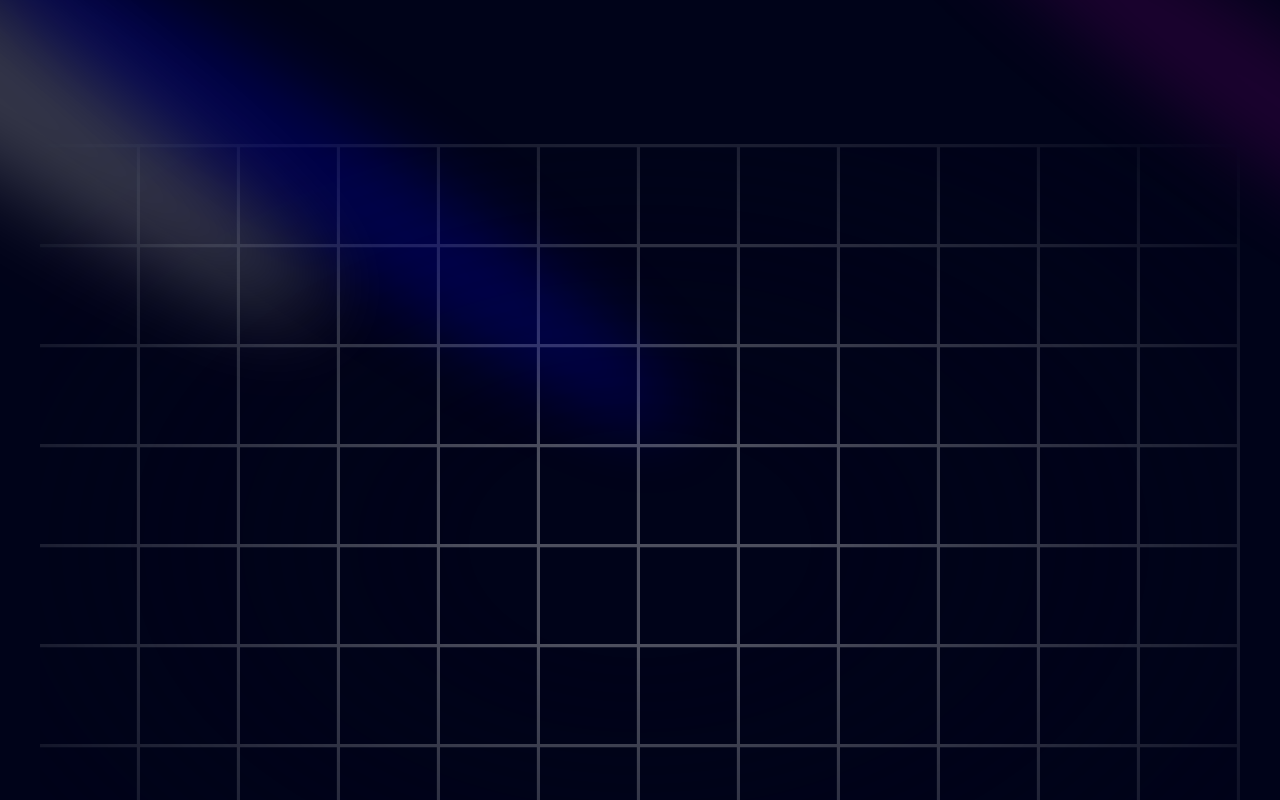
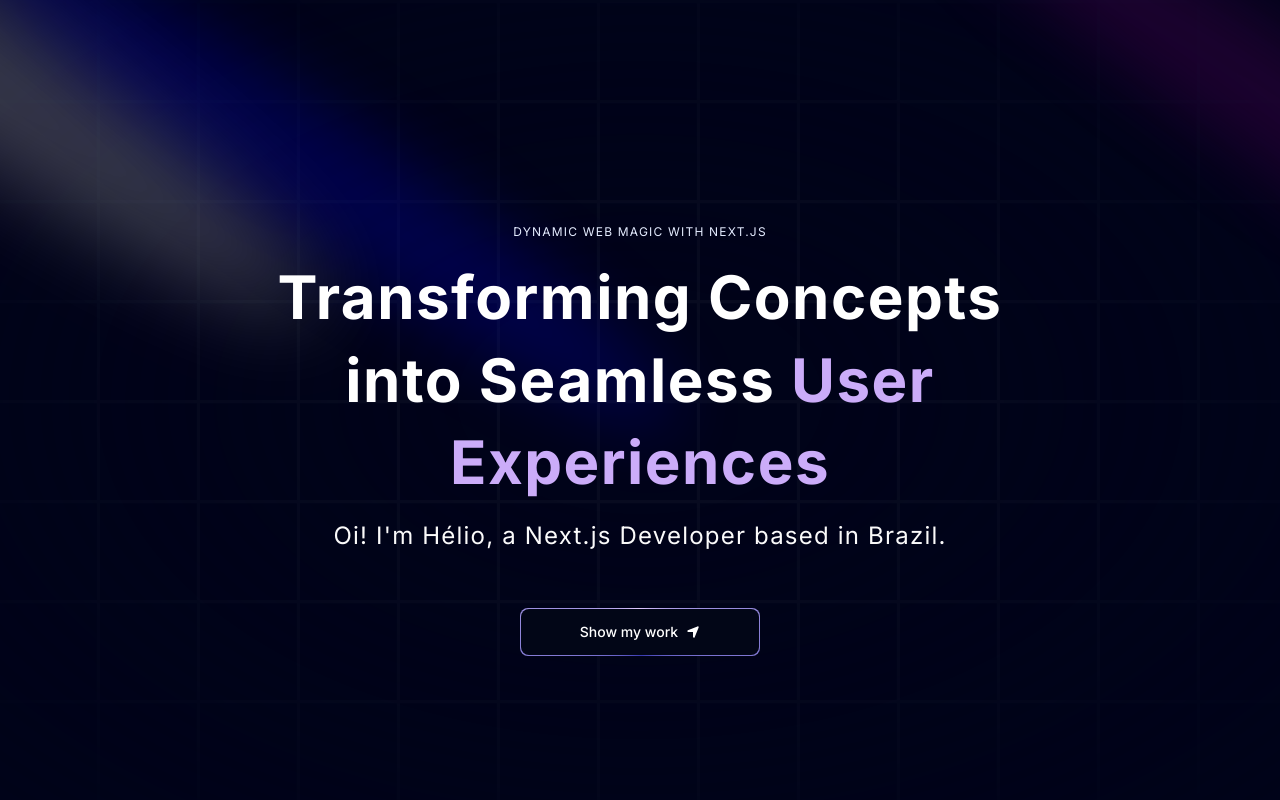
Before and after one commit to heliosalesjr/fmport, a Next.js app: page / in a window 1280 px wide. Shown: the top 800 px of the page. Built offline with nearby package versions, Linux system fonts and the light colour scheme.

Commit message:
hero section done

```diff
--- a/components/Hero.tsx
+++ b/components/Hero.tsx
@@ -1,9 +1,16 @@
-import React from 'react'
-import { Spotlight } from './ui/Spotlight'
+import { FaLocationArrow } from "react-icons/fa6";
 
-function Hero() {
+import MagicButton from "./MagicButton";
+import { Spotlight } from "./ui/Spotlight";
+import { TextGenerateEffect } from "./ui/TextGenerateEffect";
+
+const Hero = () => {
   return (
-    <div className='pb-20 pt-36'>
+    <div className="pb-20 pt-36">
+      {/**
+       *  UI: Spotlights
+       *  Link: https://ui.aceternity.com/components/spotlight
+       */}
       <div>
         <Spotlight
           className="-top-40 -left-10 md:-left-32 md:-top-20 h-screen"
@@ -16,15 +23,54 @@
         <Spotlight className="left-80 top-28 h-[80vh] w-[50vw]" fill="blue" />
       </div>
 
-
-        <div className="h-screen w-full dark:bg-black-100 bg-white  dark:bg-grid-white/[0.3] bg-grid-black/[0.2] relative flex items-center justify-center">
+      {/**
+       *  UI: grid
+       *  change bg color to bg-black-100 and reduce grid color from
+       *  0.2 to 0.03
+       */}
+      <div
+        className="h-screen w-full dark:bg-black-100 bg-white dark:bg-grid-white/[0.03] bg-grid-black-100/[0.2]
+       absolute top-0 left-0 flex items-center justify-center"
+      >
         {/* Radial gradient for the container to give a faded look */}
-            <div className="absolute pointer-events-none inset-0 flex items-center justify-center dark:bg-black-100 bg-white [mask-image:radial-gradient(ellipse_at_center,transparent_20%,black)]"></div>
-
+        <div
+          // chnage the bg to bg-black-100, so it matches the bg color and will blend in
+          className="absolute pointer-events-none inset-0 flex items-center justify-center dark:bg-black-100
+         bg-white [mask-image:radial-gradient(ellipse_at_center,transparent_20%,black)]"
+        />
       </div>
 
+      <div className="flex justify-center relative my-20 z-10">
+        <div className="max-w-[89vw] md:max-w-2xl lg:max-w-[60vw] flex flex-col items-center justify-center">
+          <p className="uppercase tracking-widest text-xs text-center text-blue-100 max-w-80">
+            Dynamic Web Magic with Next.js
+          </p>
+
+          {/**
+           *  Link: https://ui.aceternity.com/components/text-generate-effect
+           *
+           *  change md:text-6xl, add more responsive code
+           */}
+          <TextGenerateEffect
+            words="Transforming Concepts into Seamless User Experiences"
+            className="text-center text-[40px] md:text-5xl lg:text-6xl"
+          />
+
+          <p className="text-center md:tracking-wider mb-4 text-sm md:text-lg lg:text-2xl">
+            Oi! I&apos;m Hélio, a Next.js Developer based in Brazil.
+          </p>
+
+          <a href="#about">
+            <MagicButton
+              title="Show my work"
+              icon={<FaLocationArrow />}
+              position="right"
+            />
+          </a>
         </div>
-  )
-}
+      </div>
+    </div>
+  );
+};
 
-export default Hero
+export default Hero;
--- /dev/null
+++ b/components/MagicButton.tsx
@@ -0,0 +1,44 @@
+import React from "react";
+
+/**
+ *  UI: border magic from tailwind css btns
+ *  Link: https://ui.aceternity.com/components/tailwindcss-buttons
+ *
+ *  change border radius to rounded-lg
+ *  add margin of md:mt-10
+ *  remove focus:ring-2 focus:ring-slate-400 focus:ring-offset-2 focus:ring-offset-slate-50
+ */
+const MagicButton = ({
+  title,
+  icon,
+  position,
+  handleClick,
+  otherClasses,
+}: {
+  title: string;
+  icon: React.ReactNode;
+  position: string;
+  handleClick?: () => void;
+  otherClasses?: string;
+}) => {
+  return (
+    <button
+      className="relative inline-flex h-12 w-full md:w-60 md:mt-10 overflow-hidden rounded-lg p-[1px] focus:outline-none"
+      onClick={handleClick}
+    >
+      <span className="absolute inset-[-1000%] animate-[spin_2s_linear_infinite] bg-[conic-gradient(from_90deg_at_50%_50%,#E2CBFF_0%,#393BB2_50%,#E2CBFF_100%)]" />
+
+      {/* remove px-3 py-1, add px-5 gap-2 */}
+      <span
+        className={`inline-flex h-full w-full cursor-pointer items-center justify-center rounded-lg
+             bg-slate-950 px-7 text-sm font-medium text-white backdrop-blur-3xl gap-2 ${otherClasses}`}
+      >
+        {position === "left" && icon}
+        {title}
+        {position === "right" && icon}
+      </span>
+    </button>
+  );
+};
+
+export default MagicButton;
--- /dev/null
+++ b/components/ui/TextGenerateEffect.tsx
@@ -0,0 +1,59 @@
+"use client";
+import { useEffect } from "react";
+import { motion, stagger, useAnimate } from "framer-motion";
+import { cn } from "@/utils/cn";
+
+export const TextGenerateEffect = ({
+  words,
+  className,
+}: {
+  words: string;
+  className?: string;
+}) => {
+  const [scope, animate] = useAnimate();
+  let wordsArray = words.split(" ");
+  useEffect(() => {
+    console.log(wordsArray);
+    animate(
+      "span",
+      {
+        opacity: 1,
+      },
+      {
+        duration: 2,
+        delay: stagger(0.2),
+      }
+    );
+  }, [scope.current]);
+
+  const renderWords = () => {
+    return (
+      <motion.div ref={scope}>
+        {wordsArray.map((word, idx) => {
+          return (
+            <motion.span
+              key={word + idx}
+              // change here if idx is greater than 3, change the text color to #CBACF9
+              className={` ${idx > 3 ? "text-purple" : "dark:text-white text-black"
+                } opacity-0`}
+            >
+              {word}{" "}
+            </motion.span>
+          );
+        })}
+      </motion.div>
+    );
+  };
+
+  return (
+    <div className={cn("font-bold", className)}>
+      {/* mt-4 to my-4 */}
+      <div className="my-4">
+        {/* remove  text-2xl from the original */}
+        <div className=" dark:text-white text-black leading-snug tracking-wide">
+          {renderWords()}
+        </div>
+      </div>
+    </div>
+  );
+};
--- a/package.json
+++ b/package.json
@@ -16,6 +16,7 @@
     "next-themes": "^0.3.0",
     "react": "^18",
     "react-dom": "^18",
+    "react-icons": "^5.2.1",
     "tailwind-merge": "^2.4.0",
     "tailwindcss-animate": "^1.0.7"
   },
```
Also changed, not shown: 1 other file (tests, documents, lock files or other folders). Lines whose indentation alone changed are shown as unchanged.
